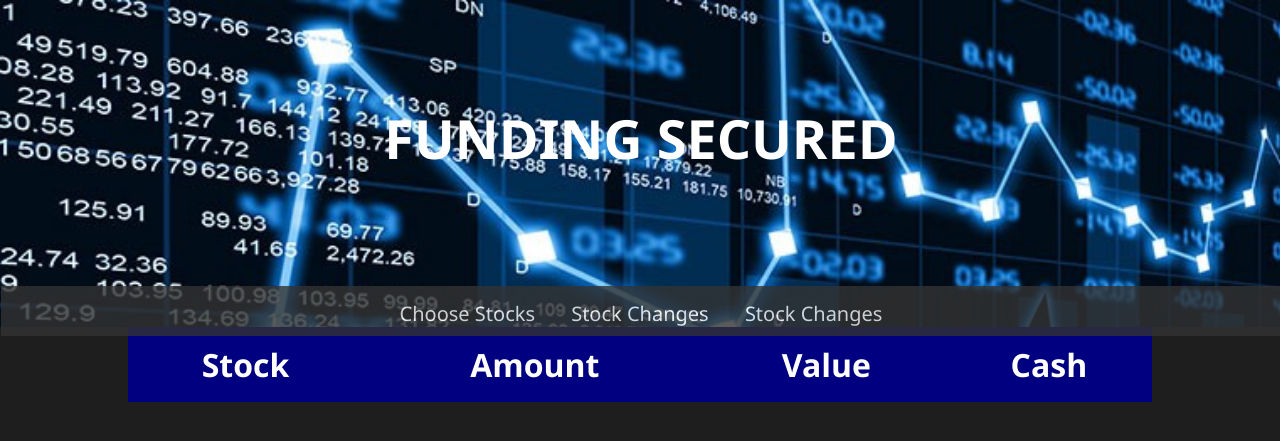
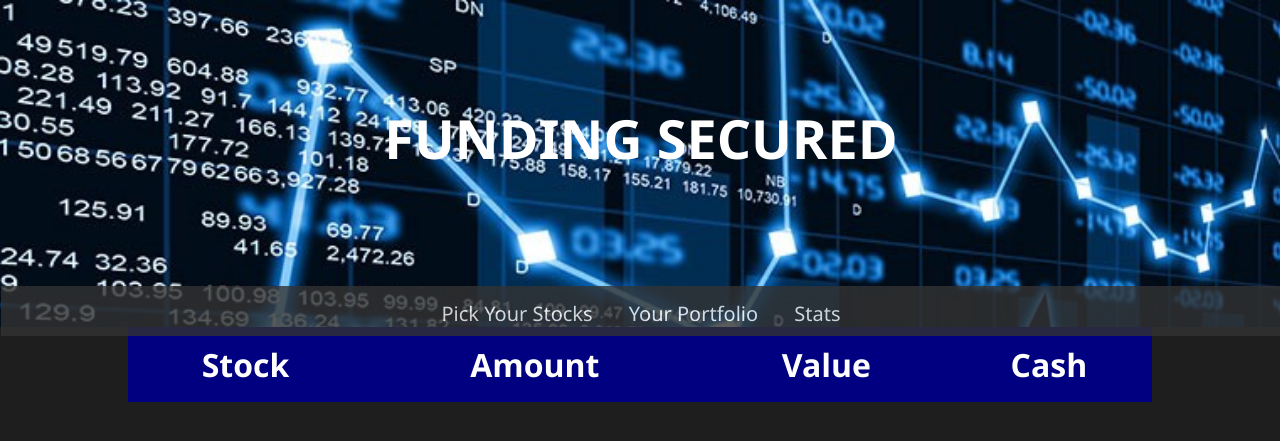
Before and after one commit to jed326/AutoTrader, a Python web app: template FlaskBackend/templates/portfolio.html in a window 1280 px wide. Shown: the top 441 px of the page. Run offline with Jinja, Linux system fonts and the light colour scheme; the template is opened without the code that fills it, so the values that code supplies are empty.

Commit message:
Portfolio is done

```diff
--- a/FlaskBackend/templates/home.html
+++ b/FlaskBackend/templates/home.html
@@ -11,9 +11,9 @@
 
       <div class = "tabs">
       <ul>
-        <li class = "li-1"><a href="/stocks">Choose Stocks</a></li>
-        <li class = "li-2"><a href="/portfolio">Stock Changes</a></li>
-        <li class = "li-2"><a href="/people">Stock Changes</a></li>
+        <li class = "li-1"><a href="/stocks">Pick Your Stocks</a></li>
+        <li class = "li-2"><a href="/portfolio">Your Portfolio</a></li>
+        <li class = "li-2"><a href="/stats">Stats</a></li>
       </ul>
 
     </div>
--- a/FlaskBackend/templates/portfolio.html
+++ b/FlaskBackend/templates/portfolio.html
@@ -9,17 +9,9 @@
             <h1 class = "Webpagename">FUNDING SECURED</h1>
             <div class = "tabs">
             <ul>
-                <li class = "li-1"><a href="/stocks">Choose Stocks</a></li>
-                <li class = "li-2"><a href="/portfolio">Stock Changes</a></li>
-                <li class = "li-2"><a href="/people">Stock Changes</a></li>
-                <!-- <h1 class="login-flex-element login-title">Please Log In</h1>
-                <form class="login-flex-element login-flex-2" action="" method="post">
-                <input class="login-flex-element login-field" type="text" placeholder="Username" name="username" value="{{
-                    request.form.username }}">
-                    <input class="login-flex-element login-field" type="password" placeholder="Password" name="password" value="{{
-                    request.form.password }}">
-                <input class="login-flex-element login-submit-button btn btn-default" type="submit" value="Login">
-                </form> -->
+              <li class = "li-1"><a href="/stocks">Pick Your Stocks</a></li>
+              <li class = "li-2"><a href="/portfolio">Your Portfolio</a></li>
+              <li class = "li-2"><a href="/stats">Stats</a></li>
             </ul>
         </div>
         </div>
```
Also changed, not shown: FlaskBackend/Server.py (+18 -1 lines), FlaskBackend/templates/stockchooser.html (+3 -11 lines), 1 other file.
